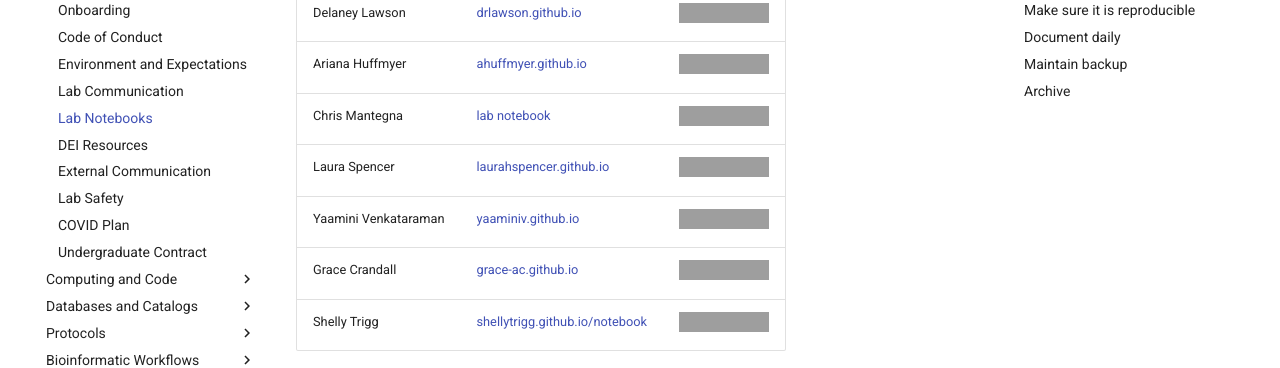
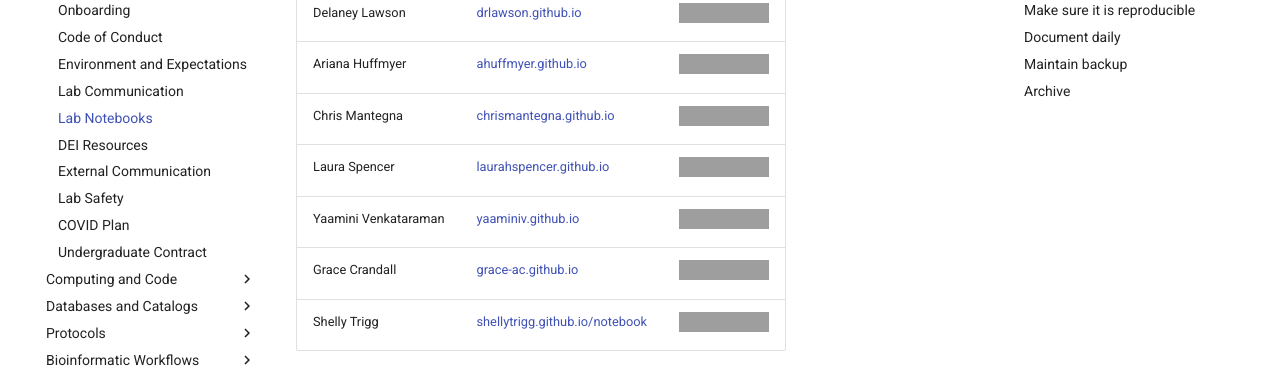
Before and after one commit to RobertsLab/resources, an MkDocs documentation site: the page built from docs/Lab-Notebooks.md, in a window 1280 px wide and 900 px high, scrolled down 601 px, cut to the strip 152-520 px from the top of the window. Built offline with MkDocs 1.6.1 and Material for MkDocs 9.7.7, drawn with Linux system fonts in a browser that asks for light colours; comment, search, counter and statistics services are not loaded; grey boxes are pictures that could not be loaded.

Commit message:
Update Lab-Notebooks.md

```diff
--- a/docs/Lab-Notebooks.md
+++ b/docs/Lab-Notebooks.md
@@ -14,7 +14,7 @@
 Olivia Cattau | [ocattau.github.io](https://ocattau.github.io)  | ![GitHub last commit](https://img.shields.io/github/last-commit/ocattau/ocattau.github.io)
 Delaney Lawson| [drlawson.github.io](https://drlawson.github.io)  | ![GitHub last commit](https://img.shields.io/github/last-commit/drlawson/drlawson.github.io)
 Ariana Huffmyer | [ahuffmyer.github.io](https://ahuffmyer.github.io/ASH_Putnam_Lab_Notebook/) | ![GitHub last commit](https://img.shields.io/github/last-commit/AHuffmyer/ASH_Putnam_Lab_Notebook)
-Chris Mantegna | [lab notebook](https://chrismantegna.github.io/) | ![Github last commit](https://img.shields.io/github/last-commit/ChrisMantegna/ChrisMantegna.github.io)
+Chris Mantegna | [chrismantegna.github.io](https://chrismantegna.github.io/) | ![Github last commit](https://img.shields.io/github/last-commit/ChrisMantegna/ChrisMantegna.github.io)
 Laura Spencer | [laurahspencer.github.io](https://laurahspencer.github.io/LabNotebook/)  | [![GitHub followers](https://img.shields.io/github/followers/laurahspencer.svg?style=social&label=Follow&maxAge=2592000)](https://github.com/laurahspencer)
 Yaamini Venkataraman | [yaaminiv.github.io](https://yaaminiv.github.io/) | [![GitHub followers](https://img.shields.io/github/followers/yaaminiv.svg?style=social&label=Follow&maxAge=2592000)](https://github.com/yaaminiv)
 Grace Crandall | [grace-ac.github.io](https://grace-ac.github.io/) |  [![GitHub followers](https://img.shields.io/github/followers/grace-ac.svg?style=social&label=Follow&maxAge=2592000)](https://github.com/grace-ac)
```
